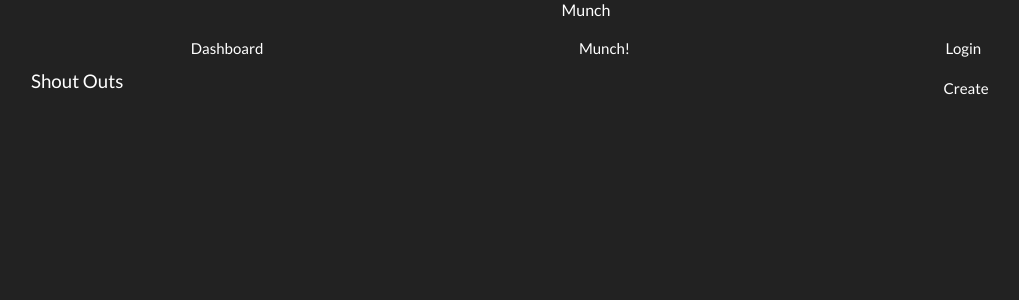
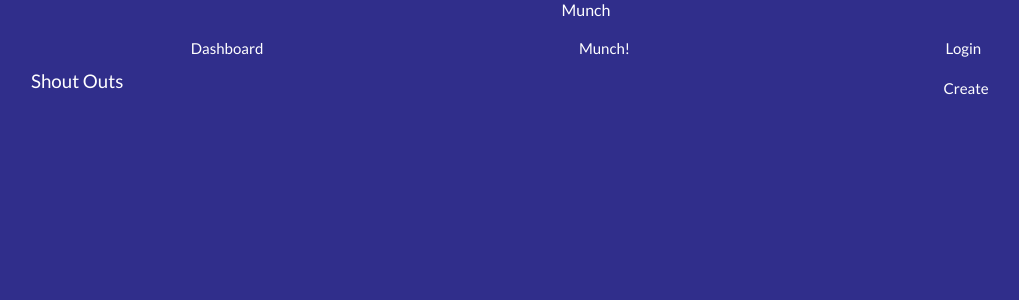
Before and after one commit to mkhsharif/munch, an Angular app: page /#/dashboard in a window 1280 px wide. Shown: the top 300 px of the page, without its empty margins (54-1073 px from the left). Built offline with nearby package versions, Linux system fonts and the light colour scheme; no server answers.

Commit message:
changing the background color

```diff
--- a/src/app/munch/munch-query/preferences/preference-list/preference-detail/preference-detail.component.html
+++ b/src/app/munch/munch-query/preferences/preference-list/preference-detail/preference-detail.component.html
@@ -2,8 +2,8 @@
   <h5 class="card-header">{{preference.name}}</h5>
   <div class="list-group list-group-flush" *ngFor="let option of preference.options">
     <label>{{option}}
-    <input name="radio" type="radio" [value]="option"
-           (change)="onSelectOption(option)">
+      <input name="radio" type="radio" [value]="option"
+             (change)="onSelectOption(option)">
     </label>
   </div>
 </div>
--- a/src/styles.css
+++ b/src/styles.css
@@ -1,3 +1,7 @@
 h1 {
-  color: white;
+  color: floralwhite;
 }
+
+body{
+  background-color: #302e8b;
+}
```
